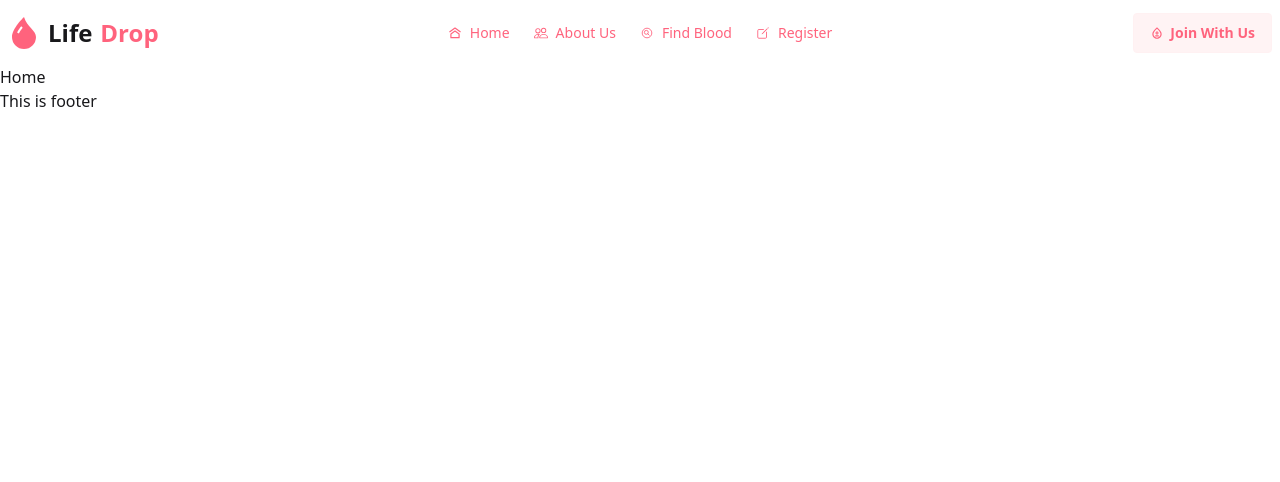
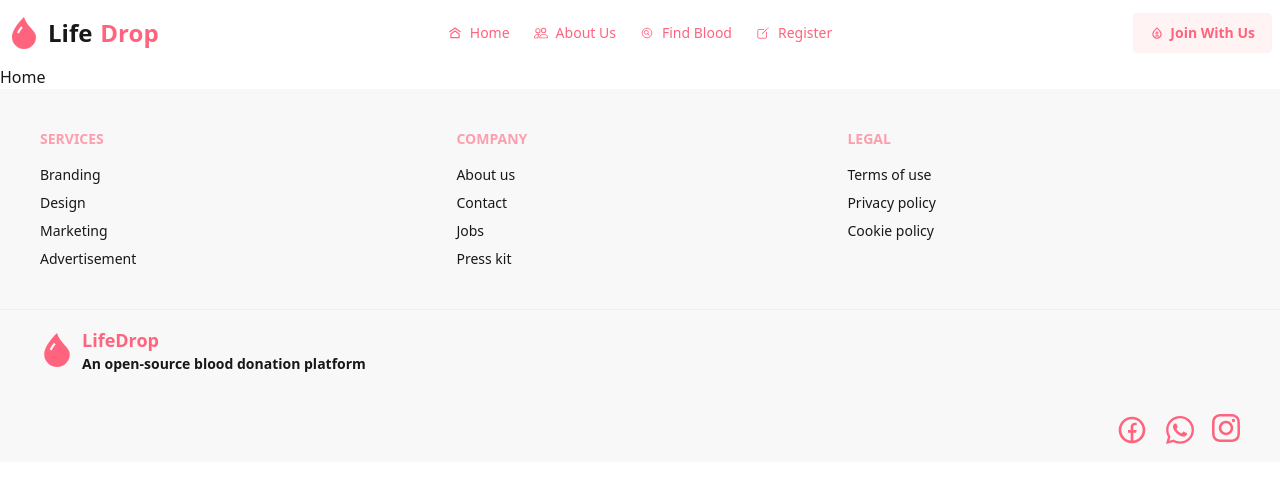
Before and after one commit to jahidul2004/LifeDrop, a React (Vite) app: page / in a window 1280 px wide. Shown: the top 482 px of the page. Built offline with nearby package versions, Linux system fonts and the light colour scheme.

Commit message:
Footer updated.

```diff
--- a/src/shared/footer/Footer.jsx
+++ b/src/shared/footer/Footer.jsx
@@ -1,8 +1,56 @@
+import { BsDropletFill } from "react-icons/bs";
+import { FaWhatsapp } from "react-icons/fa";
+import { RiFacebookCircleLine } from "react-icons/ri";
+import { SiInstagram } from "react-icons/si";
 
 const Footer = () => {
     return (
         <div>
-            This is footer
+            <footer className="footer sm:footer-horizontal bg-base-200 text-base-content p-10">
+                <nav>
+                    <h6 className="footer-title text-error">Services</h6>
+                    <a className="link link-hover">Branding</a>
+                    <a className="link link-hover">Design</a>
+                    <a className="link link-hover">Marketing</a>
+                    <a className="link link-hover">Advertisement</a>
+                </nav>
+                <nav>
+                    <h6 className="footer-title text-error">Company</h6>
+                    <a className="link link-hover">About us</a>
+                    <a className="link link-hover">Contact</a>
+                    <a className="link link-hover">Jobs</a>
+                    <a className="link link-hover">Press kit</a>
+                </nav>
+                <nav>
+                    <h6 className="footer-title text-error">Legal</h6>
+                    <a className="link link-hover">Terms of use</a>
+                    <a className="link link-hover">Privacy policy</a>
+                    <a className="link link-hover">Cookie policy</a>
+                </nav>
+            </footer>
+            <footer className="footer bg-base-200 text-base-content border-base-300 border-t px-10 py-4">
+                <aside className="grid-flow-col items-center">
+                    <BsDropletFill className="text-error" size={34} />
+                    <p className="font-semibold">
+                        <span className="text-error text-lg">LifeDrop</span>
+                        <br />
+                        An open-source blood donation platform
+                    </p>
+                </aside>
+                <nav className="md:place-self-center md:justify-self-end">
+                    <div className="grid grid-flow-col gap-4 text-error">
+                        <a>
+                            <RiFacebookCircleLine size={32} />
+                        </a>
+                        <a>
+                            <FaWhatsapp size={32} />
+                        </a>
+                        <a>
+                            <SiInstagram size={28} />
+                        </a>
+                    </div>
+                </nav>
+            </footer>
         </div>
     );
 };
```
